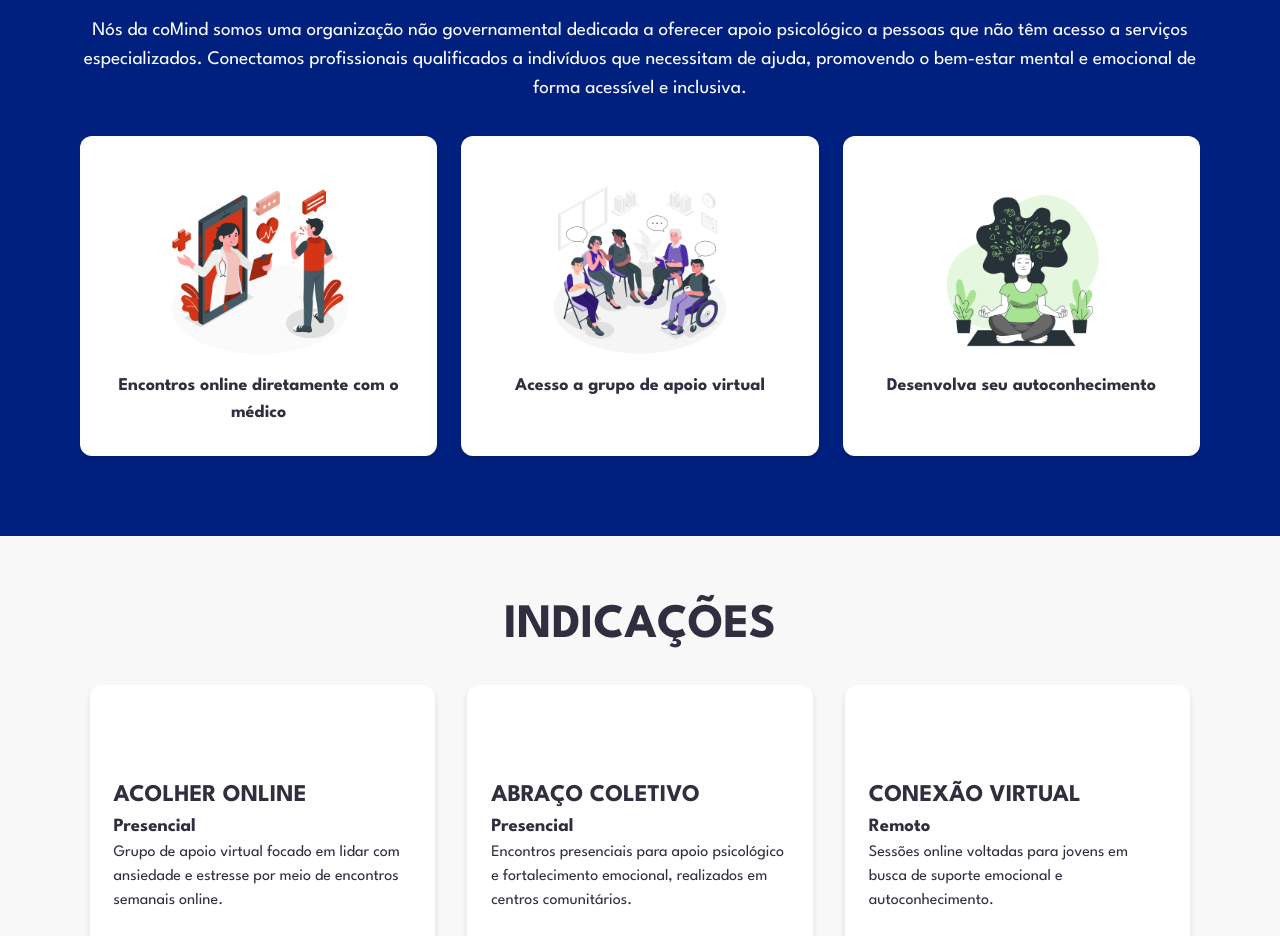
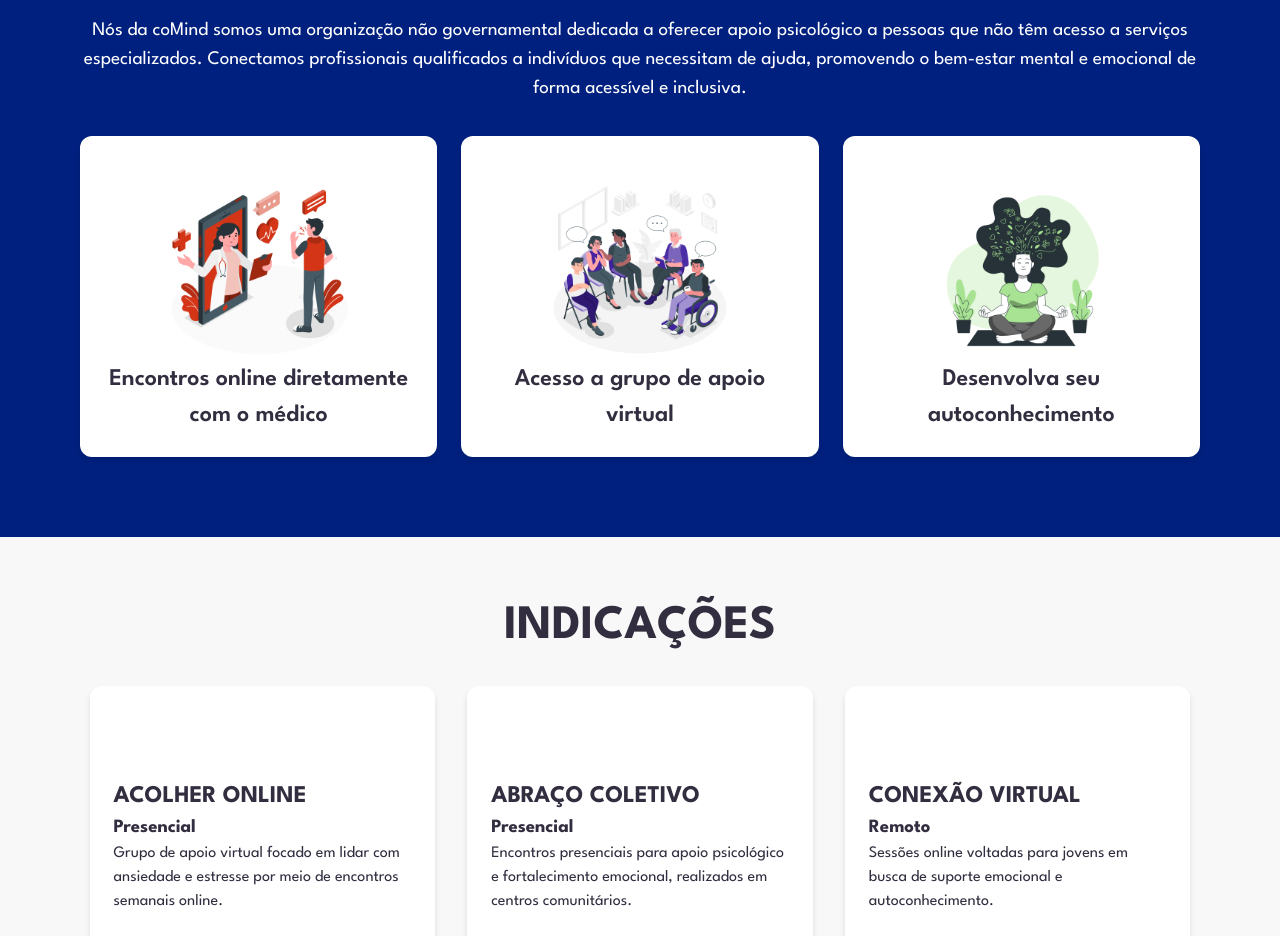
Before and after one commit to ingrydf12/coMind-Front, a React (Vite) app: page / in a window 1280 px wide. Shown: the part 1000-1936 px from the top of the page. Built offline with nearby package versions, Linux system fonts and the light colour scheme.

Commit message:
fix: melhorias

```diff
--- /dev/null
+++ b/src/components/Sobre/Sobre.css
@@ -0,0 +1,65 @@
+.Sobre {
+  background-color: var(--primary-btn);
+  color: white;
+  text-align: center;
+  padding: 5rem;
+}
+
+.Sobre-text h1 {
+  font-size: 5rem;
+  font-weight: bold;
+  margin-bottom: 1rem;
+}
+
+.Sobre-text p {
+  font-size: 1.2rem;
+}
+
+.card-container {
+  display: flex;
+  justify-content: center;
+  align-items: stretch;
+  flex-wrap: wrap;
+  gap: 1.5rem;
+  margin-top: 2rem;
+}
+
+.card-sobre {
+  background-color: white;
+  color: var(--primary-text);
+  padding: 1.5rem;
+  border-radius: 12px;
+  box-shadow: 0 4px 6px rgba(0, 0, 0, 0.1);
+  text-align: center;
+  display: flex;
+  flex-direction: column;
+  align-items: center;
+  min-height: 20rem;
+  justify-content: space-between;
+  flex: 1;
+  transition: transform 0.4s cubic-bezier(0.34, 1.56, 0.64, 1);
+}
+
+.card-sobre:hover{
+  transform: scale(1.05);
+  box-shadow: 0 8px 16px rgba(0, 0, 0, 0.2);
+}
+
+.card-sobre img{
+  width: 60%;
+  height: auto;
+  margin-top: 1rem;
+}
+
+.card-sobre, .card-sobre, .card-sobre h2 {
+  font-size: 1.5rem;
+  font-weight: 600;
+  word-wrap: break-word;
+  text-align: center;
+}
+
+@media only screen and (max-width: 1200px){
+  .card-container{
+    flex-direction: column;
+  }
+}
--- a/src/components/Sobre/Sobre.jsx
+++ b/src/components/Sobre/Sobre.jsx
@@ -1,4 +1,4 @@
-import "../../styles/Sobre.css";
+import "./Sobre.css";
 
 const Sobre = () => {
     return (
@@ -15,12 +15,12 @@ const Sobre = () => {
                     </div>
                     <div className="card-sobre">
                         <img src="src/assets/carrosel2.png" alt="carrosel2.png" />
-                        <h3>Acesso a grupo de apoio virtual</h3>
+                        <h2>Acesso a grupo de apoio virtual</h2>
 
                     </div>
                     <div className="card-sobre">
                         <img src="src/assets/carrosel3.png" alt="carrosel3.png" />
-                        <h4>Desenvolva seu autoconhecimento</h4>
+                        <h2>Desenvolva seu autoconhecimento</h2>
                     </div>
 
                 </div>
```
